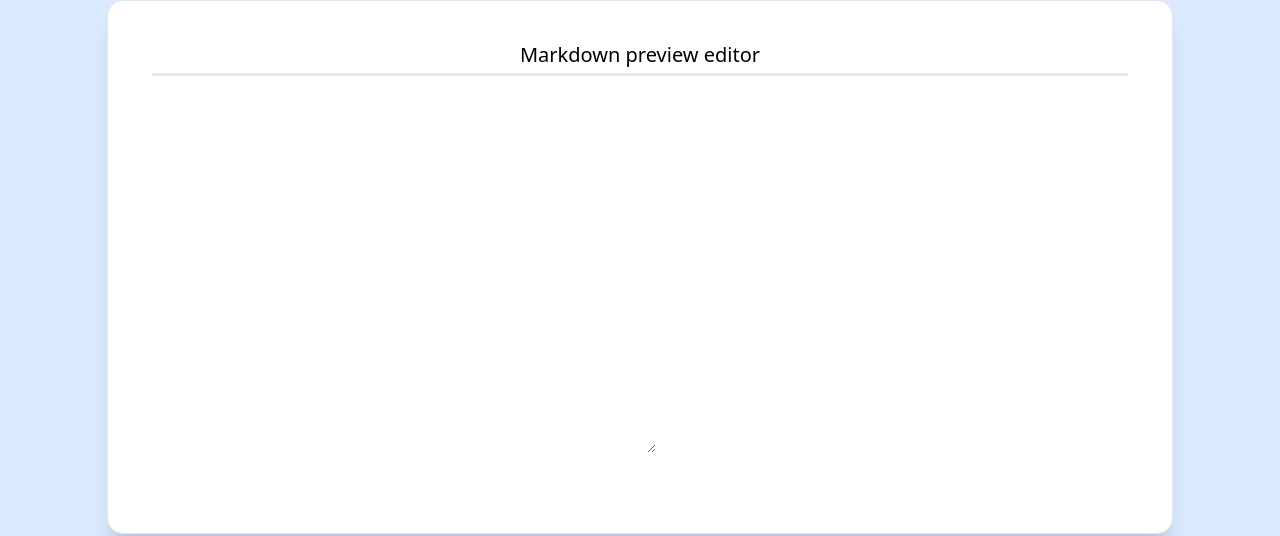
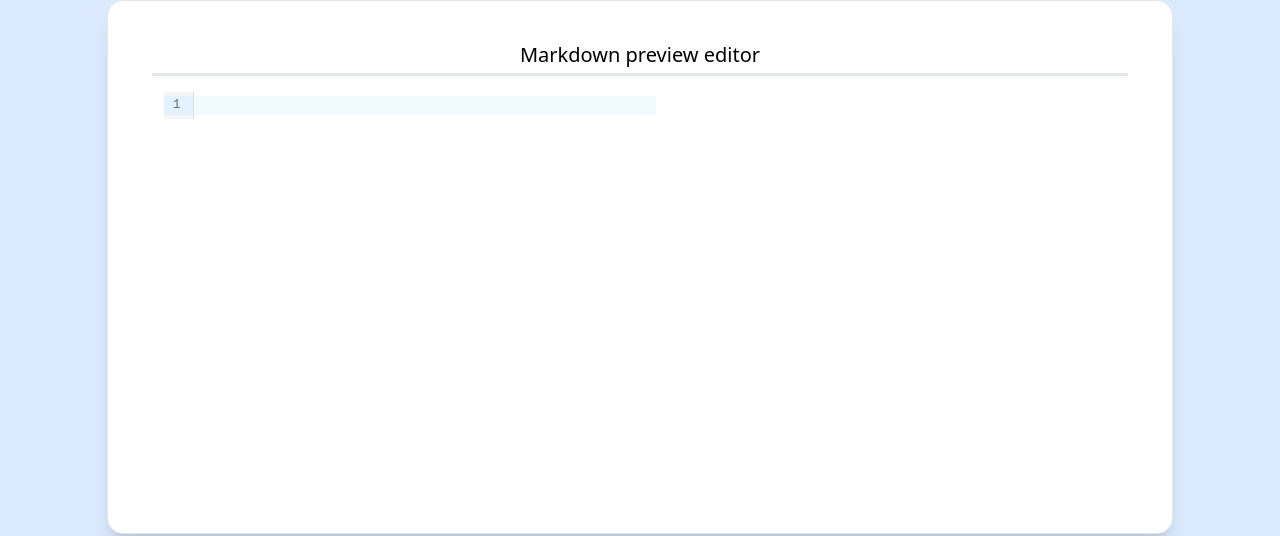
Before and after one commit to anthonylorendeaux/react-mardown-preview, a React (Vite) app: page / in a window 1280 px wide. Shown: the part 133-669 px from the top of the page. Built offline with nearby package versions, Linux system fonts and the light colour scheme.

Commit message:
Add codemirror to Editor component

```diff
--- a/package.json
+++ b/package.json
@@ -8,6 +8,9 @@
     "preview": "vite preview"
   },
   "dependencies": {
+    "@codemirror/lang-markdown": "^0.19.6",
+    "@codemirror/language-data": "^0.19.2",
+    "@uiw/react-codemirror": "^4.5.1",
     "react": "^17.0.2",
     "react-dom": "^17.0.2",
     "react-markdown": "^8.0.0"
--- a/src/components/Editor.tsx
+++ b/src/components/Editor.tsx
@@ -1,16 +1,26 @@
 import React, { Component } from "react";
 import {EditorContext, EditorContextType} from '../EditorContext';
+import CodeMirror from "@uiw/react-codemirror";
+import { markdown, markdownLanguage } from '@codemirror/lang-markdown';
+import { languages } from '@codemirror/language-data';
 
 export const Editor: React.FC = () => {
     const { text, updateText } = React.useContext(EditorContext) as EditorContextType;
 
-    function handleTextChange(event: any) {
-        updateText(event.target.value);
+    function handleTextChange(value: string) {
+        updateText(value);
     }
 
     return (
         <div className="w-3/5  h-full">
-            <textarea className="h-4/5 w-full" value={text} onChange={handleTextChange}></textarea>
+            <CodeMirror
+                className="h-4/5 w-full"
+                value={text}
+                onChange={(value, viewUpdate) => {
+                    handleTextChange(value)
+                }}
+                extensions={[markdown({ base: markdownLanguage, codeLanguages: languages })]}
+            />
         </div>
     )
 }
```
Also changed, not shown: 1 other file (tests, documents, lock files or other folders).
